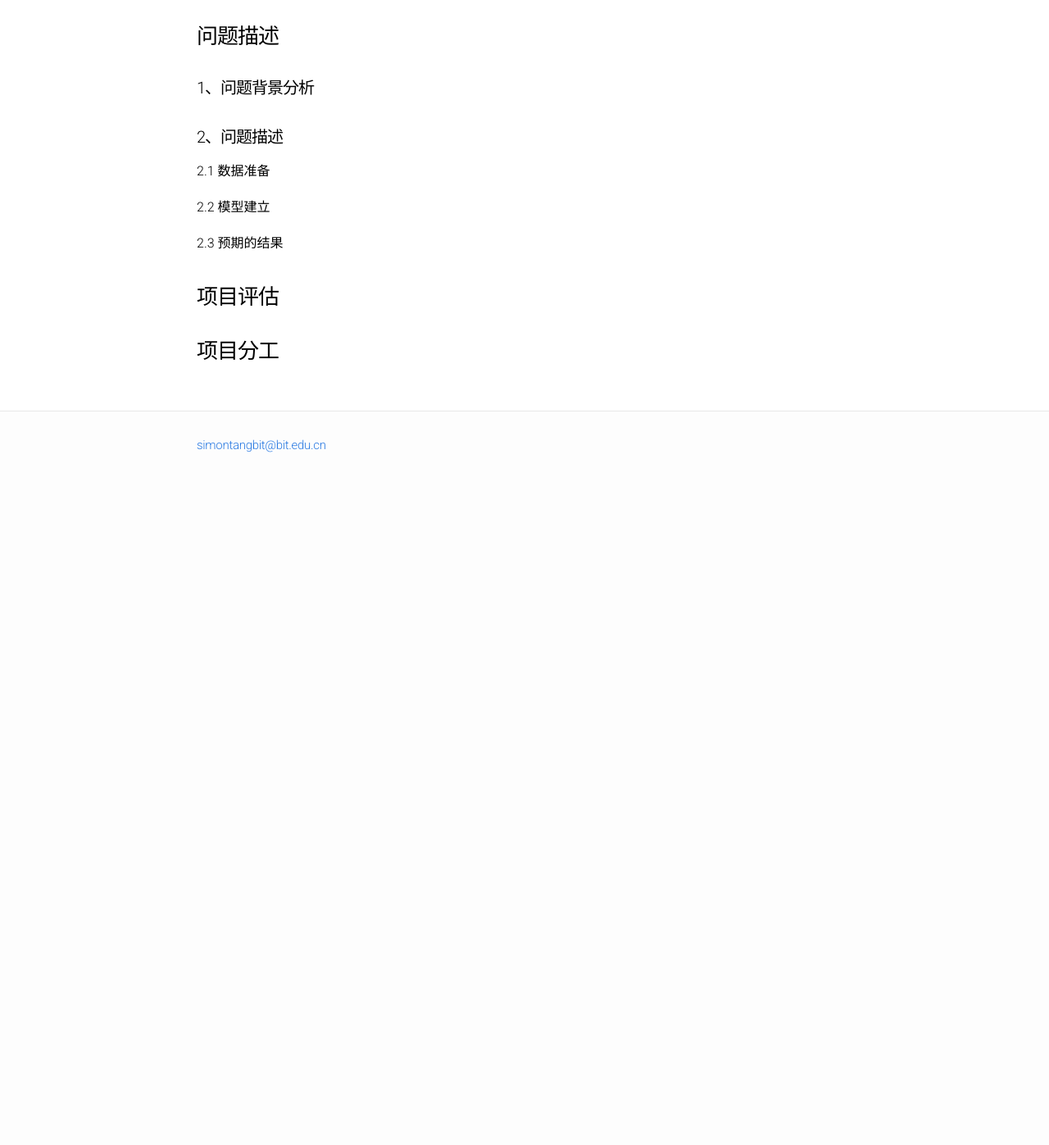
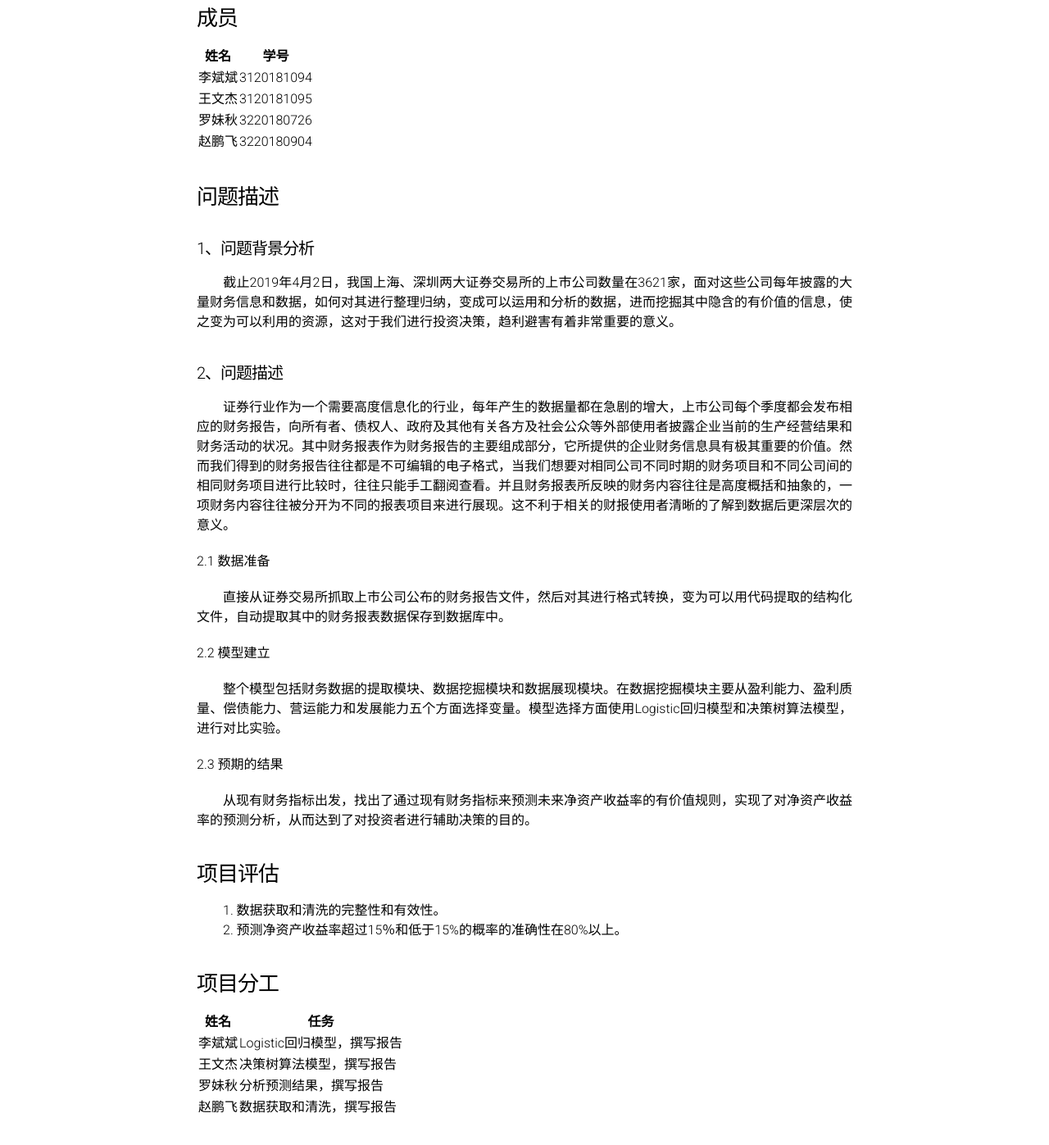
Before and after one commit to BITDM/bitdm.github.io, a Jekyll site: the page built from 2019/projects/P01/proposal.md, in a window 1280 px wide and 1400 px high, scrolled down 291 px. Shown: the top 1397 px of the window at 82% size. Built offline with Jekyll 4.4.1, drawn with Linux system fonts in a browser that asks for light colours; before the commit the page ends 900 px from its top, so only the background shows below that.

Commit message:
p01组proposal.md (#348)

```diff
--- a/2019/projects/P01/proposal.md
+++ b/2019/projects/P01/proposal.md
@@ -7,23 +7,46 @@ permalink: /2019/projects/p01/proposal/
 > 注意: 上方的内容不要删除
 
 ## 项目题目
-
+**利用上市公司财务报表决策投资**
 
 ### 成员
 
+姓名 | 学号
+---- |-----|
+李斌斌 | 3120181094
+王文杰 | 3120181095
+罗妹秋 | 3220180726
+赵鹏飞 | 3220180904
 
 ### 问题描述
 
 #### 1、问题背景分析
+　　截止2019年4月2日，我国上海、深圳两大证券交易所的上市公司数量在3621家，面对这些公司每年披露的大量财务信息和数据，如何对其进行整理归纳，变成可以运用和分析的数据，进而挖掘其中隐含的有价值的信息，使之变为可以利用的资源，这对于我们进行投资决策，趋利避害有着非常重要的意义。
 
 #### 2、问题描述
 
+　　证券行业作为一个需要高度信息化的行业，每年产生的数据量都在急剧的增大，上市公司每个季度都会发布相应的财务报告，向所有者、债权人、政府及其他有关各方及社会公众等外部使用者披露企业当前的生产经营结果和财务活动的状况。其中财务报表作为财务报告的主要组成部分，它所提供的企业财务信息具有极其重要的价值。然而我们得到的财务报告往往都是不可编辑的电子格式，当我们想要对相同公司不同时期的财务项目和不同公司间的相同财务项目进行比较时，往往只能手工翻阅查看。并且财务报表所反映的财务内容往往是高度概括和抽象的，一项财务内容往往被分开为不同的报表项目来进行展现。这不利于相关的财报使用者清晰的了解到数据后更深层次的意义。
+
 2.1 数据准备
+
+　　直接从证券交易所抓取上市公司公布的财务报告文件，然后对其进行格式转换，变为可以用代码提取的结构化文件，自动提取其中的财务报表数据保存到数据库中。
 
 2.2 模型建立
 
+　　整个模型包括财务数据的提取模块、数据挖掘模块和数据展现模块。在数据挖掘模块主要从盈利能力、盈利质量、偿债能力、营运能力和发展能力五个方面选择变量。模型选择方面使用Logistic回归模型和决策树算法模型，进行对比实验。
+
 2.3 预期的结果
 
+　　从现有财务指标出发，找出了通过现有财务指标来预测未来净资产收益率的有价值规则，实现了对净资产收益率的预测分析，从而达到了对投资者进行辅助决策的目的。
+
 ### 项目评估
+　　1. 数据获取和清洗的完整性和有效性。
+　　2. 预测净资产收益率超过15％和低于15%的概率的准确性在80%以上。
+### 项目分工
 
-### 项目分工
+姓名 | 任务
+---- | ----
+李斌斌 | Logistic回归模型，撰写报告
+王文杰 | 决策树算法模型，撰写报告
+罗妹秋 | 分析预测结果，撰写报告
+赵鹏飞 | 数据获取和清洗，撰写报告
```
